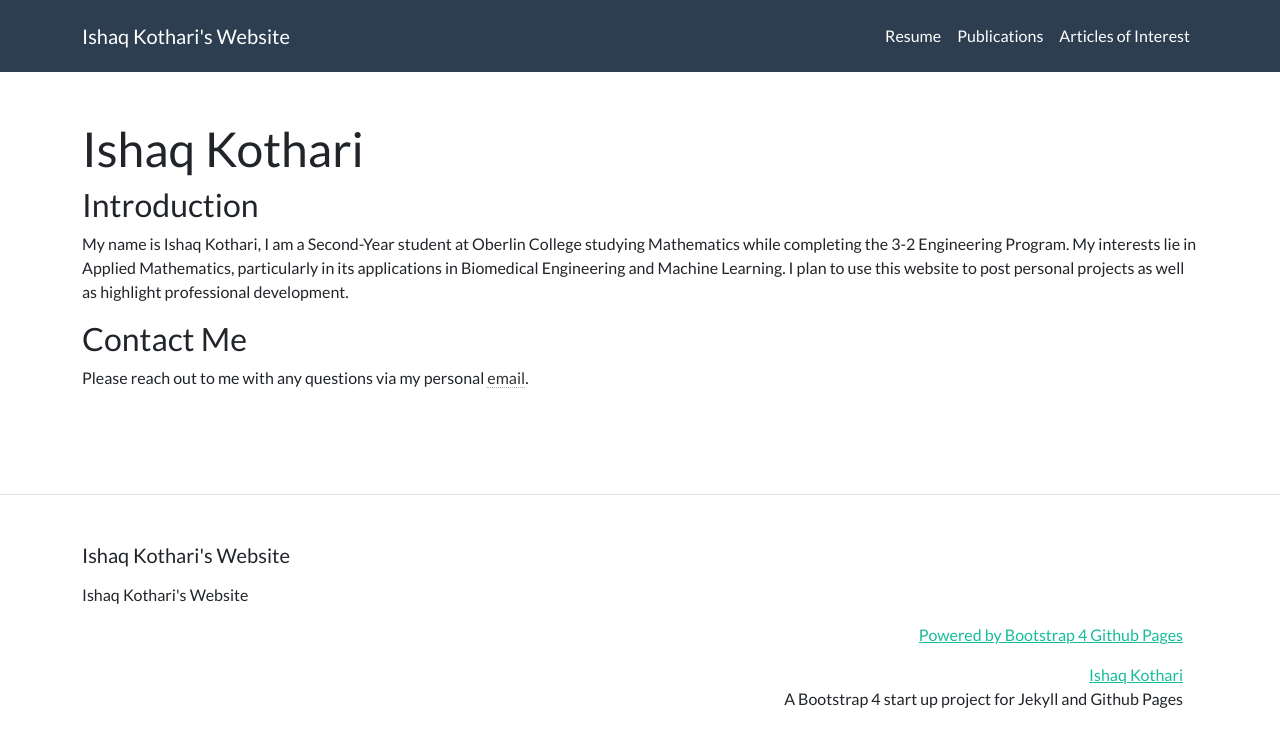
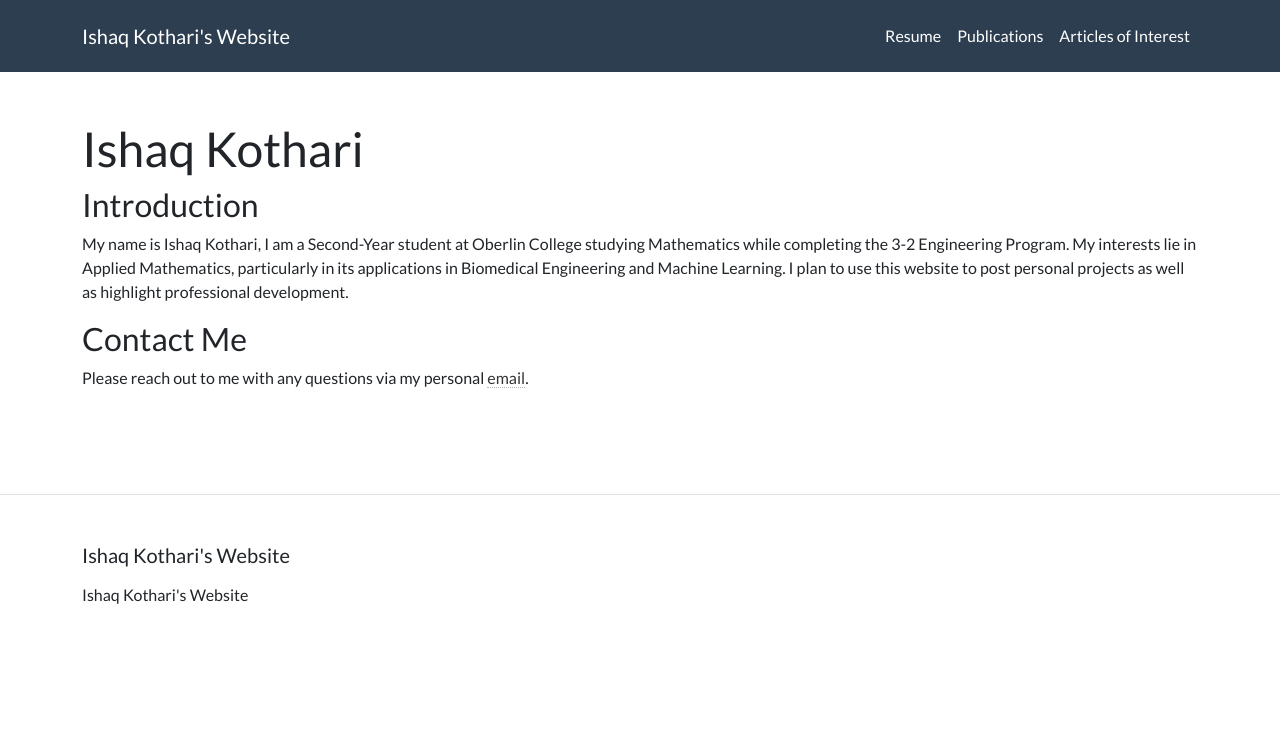
Before and after one commit to ishaqkothari/ishaqkothari.github.io, a Jekyll site: the page built from index.md, in a window 1280 px wide. Shown: the top 747 px of the page. Built offline with Jekyll 4.4.1, drawn with Linux system fonts in a browser that asks for light colours; comment, search, counter and statistics services are not loaded.

Commit message:
Update footer.html

```diff
--- a/_includes/footer.html
+++ b/_includes/footer.html
@@ -27,16 +27,7 @@
       </div>
 
 
-      <div class="col-sm text-right">
-        <p>
-          <a href="https://nicolas-van.github.io/bootstrap-4-github-pages/">Powered by Bootstrap 4 Github Pages</a>
-        </p>
-        <p>
-          <script src="https://platform.linkedin.com/badges/js/profile.js" async defer type="text/javascript"></script>
-          <div class="badge-base LI-profile-badge" data-locale="en_US" data-size="medium" data-theme="dark" data-type="VERTICAL" data-vanity="ishaq-kothari-7980831b5" data-version="v1"><a class="badge-base__link LI-simple-link" href="https://www.linkedin.com/in/ishaq-kothari-7980831b5?trk=profile-badge">Ishaq Kothari</a></div>
-          <p>{{- site.description | escape -}}</p>
-        <p>
-      </div>
+
 
     </div>
 
```
